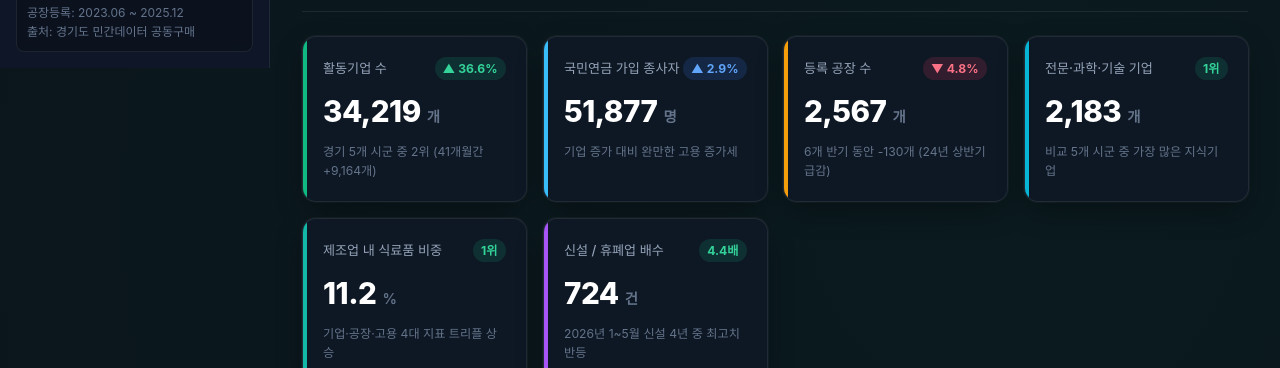
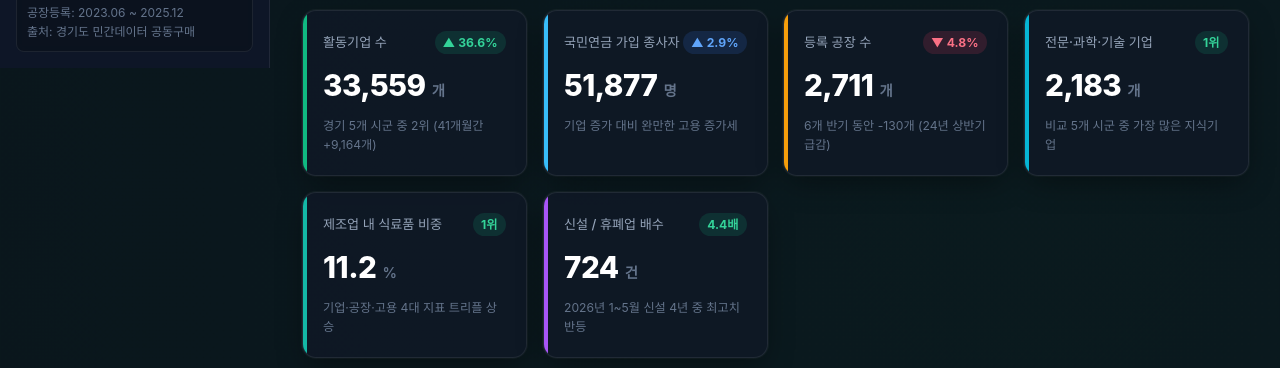
Before and after one commit to nyj-worker/nyj-com2, a plain HTML site: page index.html in a window 1280 px wide. Shown: the part 732-1100 px from the top of the page. Drawn offline with nearby package versions, Linux system fonts and the light colour scheme; animation ran at ten frames a second; a web font is replaced by a local one.

Commit message:
fix: 활동기업 수(33,559) 및 등록공장 수(2,711) 지표 수치 업데이트

```diff
--- a/index.html
+++ b/index.html
@@ -158,7 +158,8 @@
             <button class="btn-secondary btn-open-modal">
               <span>7대 영역 종합 진단</span>
             </button>
-            <a href="https://nyj-com1.vercel.app/" target="_blank" rel="noopener noreferrer" class="btn-secondary" title="남양주시 기업현황 대시보드 (새 창)">
+            <a href="https://nyj-com1.vercel.app/" target="_blank" rel="noopener noreferrer" class="btn-secondary"
+              title="남양주시 기업현황 대시보드 (새 창)">
               <span>남양주시 기업현황</span>
             </a>
             <a href="https://factory-sigma-mauve.vercel.app/" target="_blank" rel="noopener noreferrer"
@@ -167,7 +168,7 @@
             </a>
           </div>
         </div>
-      </section>!교ㅕㅓㅗ5996
+      </section>
 
       <!-- 본문 대시보드 컨텐츠 -->
 
@@ -193,7 +194,7 @@
                 <span class="kpi-change-badge up">▲ 36.6%</span>
               </div>
               <div class="kpi-value-row">
-                <span class="kpi-value counter-val" data-target="34219">0</span>
+                <span class="kpi-value counter-val" data-target="33559">0</span>
                 <span class="kpi-unit">개</span>
               </div>
               <div class="kpi-subtext">경기 5개 시군 중 2위 (41개월간 +9,164개)</div>
@@ -217,7 +218,7 @@
                 <span class="kpi-change-badge down">▼ 4.8%</span>
               </div>
               <div class="kpi-value-row">
-                <span class="kpi-value counter-val" data-target="2567">0</span>
+                <span class="kpi-value counter-val" data-target="2711">0</span>
                 <span class="kpi-unit">개</span>
               </div>
               <div class="kpi-subtext">6개 반기 동안 -130개 (24년 상반기 급감)</div>
--- a/js/data.js
+++ b/js/data.js
@@ -14,7 +14,7 @@ const NYJ_DATA = {
       {
         id: "active_biz",
         label: "활동기업 수",
-        value: 34219,
+        value: 33559,
         unit: "개",
         change: "+36.6%",
         changeText: "41개월간 9,164개 증가",
@@ -36,7 +36,7 @@ const NYJ_DATA = {
       {
         id: "factories",
         label: "등록공장 수",
-        value: 2567,
+        value: 2711,
         unit: "개",
         change: "-4.8%",
         changeText: "6개 반기 동안 130개 감소",
```
